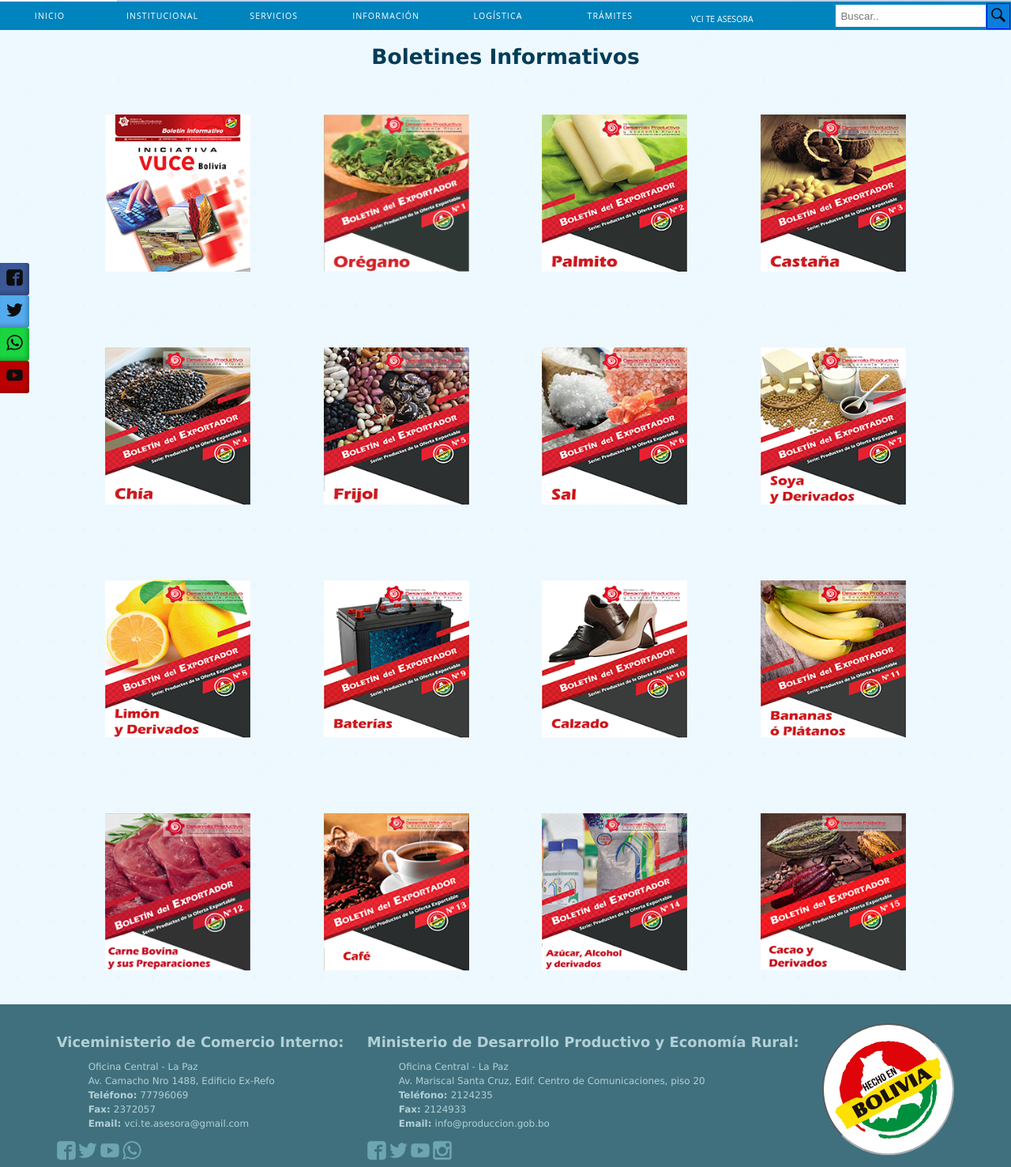
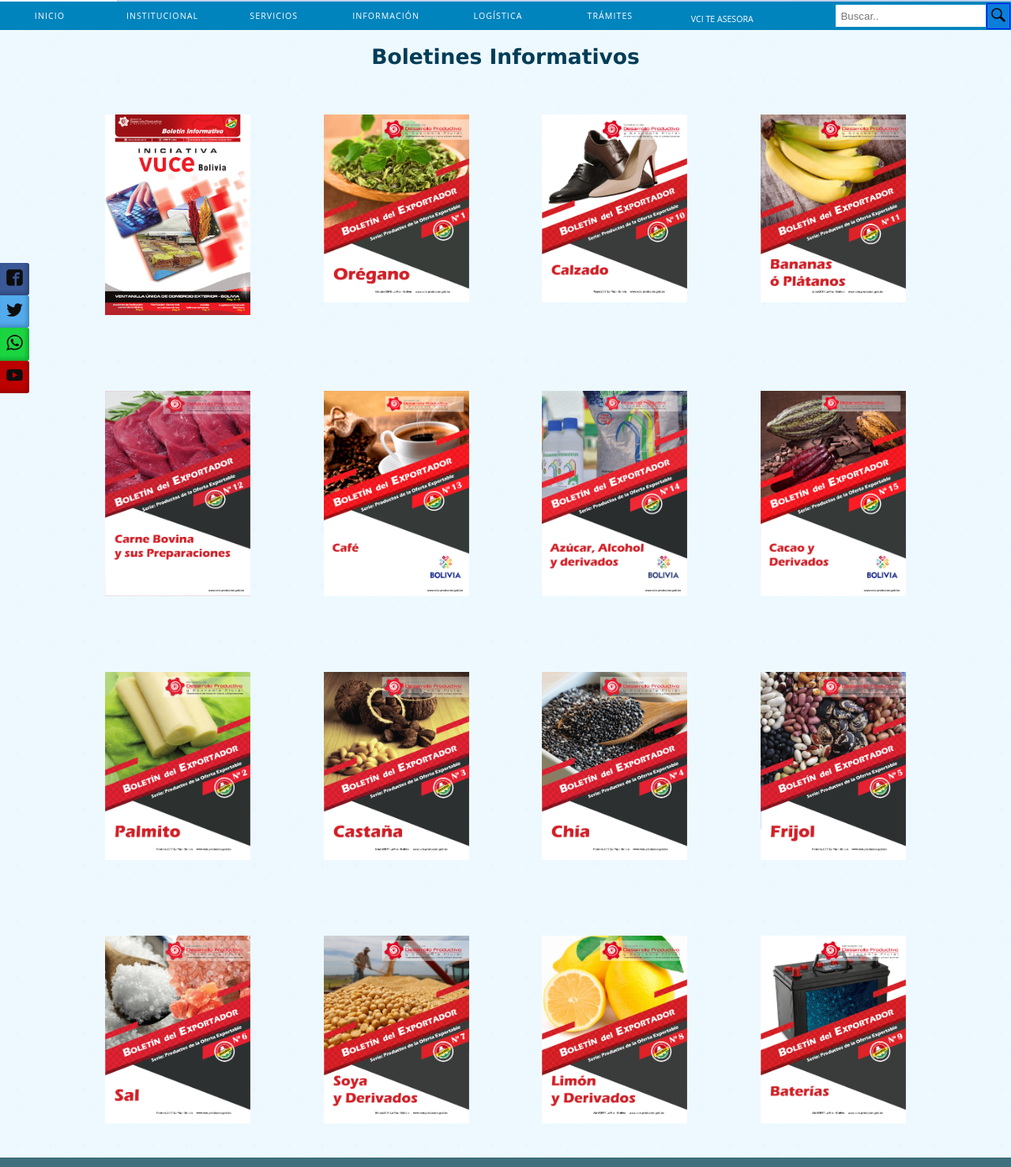
Before and after one commit to mrgutierrez13/mrgutierrez13.github.io, a plain HTML site: page boletines.html in a window 1280 px wide. Shown: the part 147-1625 px from the top of the page at 79% size. Drawn offline with Linux system fonts and the light colour scheme.

Commit message:
imagenes de boletines

```diff
--- a/boletines.html
+++ b/boletines.html
@@ -15,38 +15,22 @@
             <div class="contenido-boletines">
                 <h1>Boletines Informativos</h1>
                 <div class="matriz-boletines">
-                    <a href="http://vcie.produccion.gob.bo/siexco/web/bundles/portal/boletines/boletin-nro-0-1.pdf"><img
-                            src="images/boletines_portadas/tapa-bole-nro-0-1.png"></a>
-                    <a href="http://vcie.produccion.gob.bo/siexco/web/bundles/portal/boletines/boletin-nro-1-2.pdf"><img
-                            src="images/boletines_portadas/tapa-bole-nro-1-2.png"></a>
-                    <a href="http://vcie.produccion.gob.bo/siexco/web/bundles/portal/boletines/boletin-nro-2-3.pdf"><img
-                            src="images/boletines_portadas/tapa-bole-nro-2-3.png"></a>
-                    <a href="http://vcie.produccion.gob.bo/siexco/web/bundles/portal/boletines/boletin-nro-3-4.pdf"><img
-                            src="images/boletines_portadas/tapa-bole-nro-3-4.png"></a>
-                    <a href="http://vcie.produccion.gob.bo/siexco/web/bundles/portal/boletines/boletin-nro-4-5.pdf"><img
-                            src="images/boletines_portadas/tapa-bole-nro-4-5.png"></a>
-                    <a href="http://vcie.produccion.gob.bo/siexco/web/bundles/portal/boletines/boletin-nro-5-6.pdf"><img
-                            src="images/boletines_portadas/tapa-bole-nro-5-6.png"></a>
-                    <a href="http://vcie.produccion.gob.bo/siexco/web/bundles/portal/boletines/boletin-nro-6-7.pdf"><img
-                            src="images/boletines_portadas/tapa-bole-nro-6-7.png"></a>
-                    <a href="http://vcie.produccion.gob.bo/siexco/web/bundles/portal/boletines/boletin-nro-7-8.pdf"><img
-                            src="images/boletines_portadas/tapa-bole-nro-7-8.png"></a>
-                    <a href="http://vcie.produccion.gob.bo/siexco/web/bundles/portal/boletines/boletin-nro-8-9.pdf"><img
-                            src="images/boletines_portadas/tapa-bole-nro-8-9.png"></a>
-                    <a href="http://vcie.produccion.gob.bo/siexco/web/bundles/portal/boletines/boletin-nro-9-10.pdf"><img
-                            src="images/boletines_portadas/tapa-bole-nro-9-10.png"></a>
-                    <a href="http://vcie.produccion.gob.bo/siexco/web/bundles/portal/boletines/boletin-nro-10-11.pdf"><img
-                            src="images/boletines_portadas/tapa-bole-nro-10-11.png"></a>
-                    <a href="http://vcie.produccion.gob.bo/siexco/web/bundles/portal/boletines/boletin-nro-11-12.pdf"><img
-                            src="images/boletines_portadas/tapa-bole-nro-11-12.png"></a>
-                    <a href="http://vcie.produccion.gob.bo/siexco/web/bundles/portal/boletines/boletin-nro-12-13.pdf"><img
-                            src="images/boletines_portadas/tapa-bole-nro-12-13.png"></a>
-                    <a href="http://vcie.produccion.gob.bo/siexco/web/bundles/portal/boletines/boletin-nro-13-14.pdf"><img
-                            src="images/boletines_portadas/tapa-bole-nro-13-14.png"></a>
-                    <a href="http://vcie.produccion.gob.bo/siexco/web/bundles/portal/boletines/boletin-nro-14-15.pdf"><img
-                            src="images/boletines_portadas/tapa-bole-nro-14-15.png"></a>
-                    <a href="http://vcie.produccion.gob.bo/siexco/web/bundles/portal/boletines/boletin-nro-15-16.pdf"><img
-                            src="images/boletines_portadas/tapa-bole-nro-15-16.png"></a>
+                    <a href="http://vcie.produccion.gob.bo/siexco/web/bundles/portal/boletines/boletin-nro-0-1.pdf"><img src="images/boletines_portadas/portada-00-compressor.png"></a>
+                    <a href="http://vcie.produccion.gob.bo/siexco/web/bundles/portal/boletines/boletin-nro-1-2.pdf"><img src="images/boletines_portadas/portada-01-compressor.png"></a>
+                    <a href="http://vcie.produccion.gob.bo/siexco/web/bundles/portal/boletines/boletin-nro-2-3.pdf"><img src="images/boletines_portadas/portada-02-compressor.png"></a>
+                    <a href="http://vcie.produccion.gob.bo/siexco/web/bundles/portal/boletines/boletin-nro-3-4.pdf"><img src="images/boletines_portadas/portada-03-compressor.png"></a>
+                    <a href="http://vcie.produccion.gob.bo/siexco/web/bundles/portal/boletines/boletin-nro-4-5.pdf"><img src="images/boletines_portadas/portada-04-compressor.png"></a>
+                    <a href="http://vcie.produccion.gob.bo/siexco/web/bundles/portal/boletines/boletin-nro-5-6.pdf"><img src="images/boletines_portadas/portada-05-compressor.png"></a>
+                    <a href="http://vcie.produccion.gob.bo/siexco/web/bundles/portal/boletines/boletin-nro-6-7.pdf"><img src="images/boletines_portadas/portada-06-compressor.png"></a>
+                    <a href="http://vcie.produccion.gob.bo/siexco/web/bundles/portal/boletines/boletin-nro-7-8.pdf"><img src="images/boletines_portadas/portada-07-compressor.png"></a>
+                    <a href="http://vcie.produccion.gob.bo/siexco/web/bundles/portal/boletines/boletin-nro-8-9.pdf"><img src="images/boletines_portadas/portada-08-compressor.png"></a>
+                    <a href="http://vcie.produccion.gob.bo/siexco/web/bundles/portal/boletines/boletin-nro-9-10.pdf"><img src="images/boletines_portadas/portada-09-compressor.png"></a>
+                    <a href="http://vcie.produccion.gob.bo/siexco/web/bundles/portal/boletines/boletin-nro-10-11.pdf"><img src="images/boletines_portadas/portada-10-compressor.png"></a>
+                    <a href="http://vcie.produccion.gob.bo/siexco/web/bundles/portal/boletines/boletin-nro-11-12.pdf"><img src="images/boletines_portadas/portada-11-compressor.png"></a>
+                    <a href="http://vcie.produccion.gob.bo/siexco/web/bundles/portal/boletines/boletin-nro-12-13.pdf"><img src="images/boletines_portadas/portada-12-compressor.png"></a>
+                    <a href="http://vcie.produccion.gob.bo/siexco/web/bundles/portal/boletines/boletin-nro-13-14.pdf"><img src="images/boletines_portadas/portada-13-compressor.png"></a>
+                    <a href="http://vcie.produccion.gob.bo/siexco/web/bundles/portal/boletines/boletin-nro-14-15.pdf"><img src="images/boletines_portadas/portada-14-compressor.png"></a>
+                    <a href="http://vcie.produccion.gob.bo/siexco/web/bundles/portal/boletines/boletin-nro-15-16.pdf"><img src="images/boletines_portadas/portada-15-compressor.png"></a>
                 </div>
             </div>
         </div>
```
Also changed, not shown: images/boletines_portadas/portada-00-compressor.png (added), images/boletines_portadas/portada-01-compressor.png (added), images/boletines_portadas/portada-02-compressor.png (added), images/boletines_portadas/portada-03-compressor.png (added), images/boletines_portadas/portada-04-compressor.png (added), images/boletines_portadas/portada-05-compressor.png (added), images/boletines_portadas/portada-06-compressor.png (added), images/boletines_portadas/portada-07-compressor.png (added), images/boletines_portadas/portada-08-compressor.png (added), images/boletines_portadas/portada-09-compressor.png (added), images/boletines_portadas/portada-10-compressor.png (added), images/boletines_portadas/portada-11-compressor.png (added), images/boletines_portadas/portada-12-compressor.png (added), images/boletines_portadas/portada-13-compressor.png (added), 2 more files.
